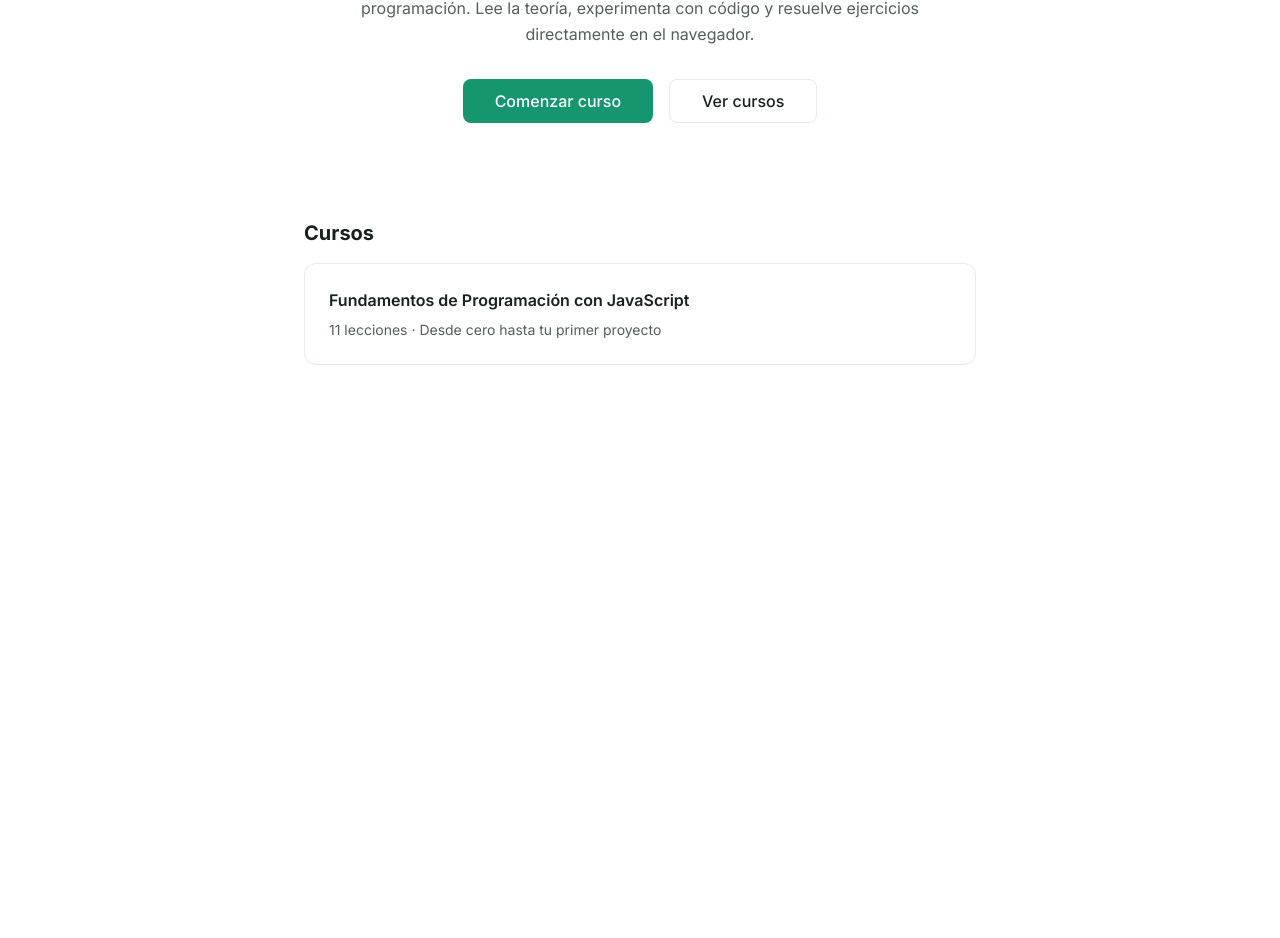
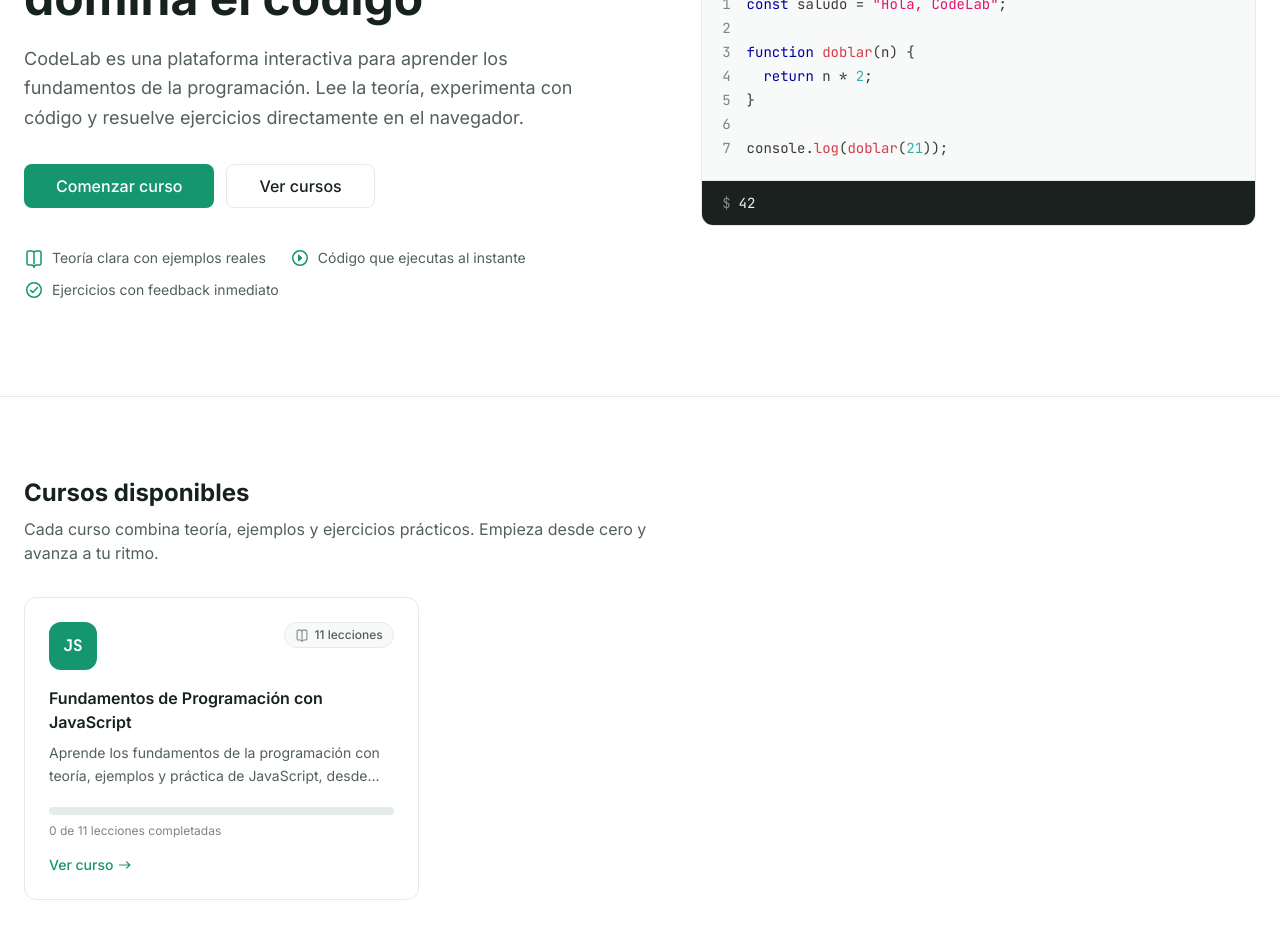
Before and after one commit to felipeallen20/School-Code, a Next.js app: page / in a window 1280 px wide. Shown: the part 300-1238 px from the top of the page. Before the commit the page ends 800 px from the top, so only its background shows below. Built offline with nearby package versions, Linux system fonts and the light colour scheme.

Commit message:
feat: redesign home

```diff
--- a/app/cursos/[cursoSlug]/page.tsx
+++ b/app/cursos/[cursoSlug]/page.tsx
@@ -1,6 +1,7 @@
 import Link from "next/link";
 import { notFound } from "next/navigation";
 import { buttonStyles } from "@/components/ui/button";
+import CourseLogo from "@/components/ui/course-logo";
 import { getCourseBySlug, getLessons } from "@/data/courses";
 import CourseLayout from "@/components/course/course-layout";
 
@@ -22,8 +23,13 @@
   return (
     <CourseLayout courseSlug={course.slug}>
       <div className="px-4 pt-8 sm:px-0">
-        <p className="text-sm text-text-muted">Curso</p>
-        <h1 className="mt-2 text-3xl font-bold text-text">{course.title}</h1>
+        <div className="flex items-center gap-4">
+          <CourseLogo slug={course.slug} className="h-14 w-14 rounded-2xl" />
+          <div>
+            <p className="text-sm text-text-muted">Curso</p>
+            <h1 className="mt-1 text-3xl font-bold text-text">{course.title}</h1>
+          </div>
+        </div>
         <p className="mt-3 max-w-2xl text-base text-text-secondary">
           {course.description}
         </p>
--- a/app/page.tsx
+++ b/app/page.tsx
@@ -1,45 +1,143 @@
 import Link from "next/link";
 import { buttonStyles } from "@/components/ui/button";
+import { courses } from "@/data/courses";
+import CourseCard from "@/components/course/course-card";
+import HeroCodePanel from "@/components/home/hero-code-panel";
+
+const features = [
+  {
+    label: "Teoría clara con ejemplos reales",
+    icon: (
+      <svg
+        viewBox="0 0 20 20"
+        fill="none"
+        stroke="currentColor"
+        aria-hidden="true"
+        className="h-5 w-5 shrink-0 text-primary"
+      >
+        <path
+          d="M3 4.5A1.5 1.5 0 0 1 4.5 3h3A2.5 2.5 0 0 1 10 4.3 2.5 2.5 0 0 1 12.5 3h3A1.5 1.5 0 0 1 17 4.5v11a1.5 1.5 0 0 1-1.5 1.5h-3a2.5 2.5 0 0 0-2.5 2.5 2.5 2.5 0 0 0-2.5-2.5h-3A1.5 1.5 0 0 1 3 15.5v-11Z"
+          strokeWidth="1.5"
+          strokeLinejoin="round"
+        />
+        <path d="M10 4.3v12" strokeWidth="1.5" />
+      </svg>
+    ),
+  },
+  {
+    label: "Código que ejecutas al instante",
+    icon: (
+      <svg
+        viewBox="0 0 20 20"
+        fill="none"
+        stroke="currentColor"
+        aria-hidden="true"
+        className="h-5 w-5 shrink-0 text-primary"
+      >
+        <circle cx="10" cy="10" r="7.25" strokeWidth="1.5" />
+        <path d="m8.5 7 3.5 3-3.5 3V7Z" fill="currentColor" />
+      </svg>
+    ),
+  },
+  {
+    label: "Ejercicios con feedback inmediato",
+    icon: (
+      <svg
+        viewBox="0 0 20 20"
+        fill="none"
+        stroke="currentColor"
+        aria-hidden="true"
+        className="h-5 w-5 shrink-0 text-primary"
+      >
+        <circle cx="10" cy="10" r="7.25" strokeWidth="1.5" />
+        <path
+          d="m6.5 10.3 2.2 2.2 4.8-5"
+          strokeWidth="1.5"
+          strokeLinecap="round"
+          strokeLinejoin="round"
+        />
+      </svg>
+    ),
+  },
+];
 
 export default function Home() {
   return (
-    <div className="flex flex-1 flex-col items-center px-6">
-      <main className="flex w-full max-w-2xl flex-col items-center py-24 text-center">
-        <span className="mb-6 inline-flex items-center rounded-full bg-primary-light px-3 py-1 text-sm font-medium text-primary">
+    <main className="flex-1">
+      <section className="border-b border-border">
+        <div className="mx-auto grid w-full max-w-[1320px] items-center gap-12 px-4 py-16 sm:px-6 sm:py-20 lg:grid-cols-[1.05fr_0.95fr] lg:gap-16 lg:py-24">
+          <div className="max-w-xl">
+            <span className="inline-flex items-center gap-2 rounded-full bg-primary-light px-3 py-1 text-sm font-medium text-primary">
+              <svg
+                viewBox="0 0 20 20"
+                fill="none"
+                stroke="currentColor"
+                aria-hidden="true"
+                className="h-4 w-4"
+              >
+                <path
+                  d="m7 4.5-4.5 5.5L7 15.5M13 4.5 17.5 10 13 15.5"
+                  strokeWidth="1.5"
+                  strokeLinecap="round"
+                  strokeLinejoin="round"
+                />
+              </svg>
               Aprende a programar en JavaScript
             </span>
-        <h1 className="text-3xl font-bold leading-tight text-text sm:text-4xl">
+            <h1 className="mt-6 text-4xl font-bold leading-tight text-text sm:text-5xl">
               Escribe, ejecuta y domina el código
             </h1>
-        <p className="mt-4 max-w-xl text-base leading-relaxed text-text-secondary">
-          CodeLab es una plataforma interactiva para aprender los fundamentos
-          de la programación. Lee la teoría, experimenta con código y resuelve
-          ejercicios directamente en el navegador.
+            <p className="mt-4 text-base leading-relaxed text-text-secondary sm:text-lg">
+              CodeLab es una plataforma interactiva para aprender los
+              fundamentos de la programación. Lee la teoría, experimenta con
+              código y resuelve ejercicios directamente en el navegador.
             </p>
-        <div className="mt-8 flex flex-col items-center gap-4 sm:flex-row">
-          <Link href="/cursos/fundamentos-de-programacion-con-javascript" className={buttonStyles({ size: "lg" })}>
+            <div className="mt-8 flex flex-col items-start gap-3 sm:flex-row sm:items-center">
+              <Link
+                href="/cursos/fundamentos-de-programacion-con-javascript"
+                className={buttonStyles({ size: "lg" })}
+              >
                 Comenzar curso
               </Link>
-          <Link href="#cursos" className={buttonStyles({ variant: "secondary", size: "lg" })}>
+              <Link
+                href="#cursos"
+                className={buttonStyles({ variant: "secondary", size: "lg" })}
+              >
                 Ver cursos
               </Link>
             </div>
+            <ul className="mt-10 flex flex-col gap-3 text-sm text-text-secondary sm:flex-row sm:flex-wrap sm:gap-x-6 sm:gap-y-3">
+              {features.map((feature) => (
+                <li key={feature.label} className="flex items-center gap-2">
+                  {feature.icon}
+                  {feature.label}
+                </li>
+              ))}
+            </ul>
+          </div>
+
+          <div className="mx-auto w-full max-w-lg lg:max-w-none">
+            <HeroCodePanel />
+          </div>
+        </div>
+      </section>
+
+      <section id="cursos" className="w-full">
+        <div className="mx-auto w-full max-w-[1320px] px-4 py-16 sm:px-6 sm:py-20">
+          <div className="flex flex-col gap-2">
+            <h2 className="text-2xl font-bold text-text">Cursos disponibles</h2>
+            <p className="max-w-2xl text-base text-text-secondary">
+              Cada curso combina teoría, ejemplos y ejercicios prácticos.
+              Empieza desde cero y avanza a tu ritmo.
+            </p>
+          </div>
+          <div className="mt-8 grid gap-6 sm:grid-cols-2 lg:grid-cols-3">
+            {courses.map((course) => (
+              <CourseCard key={course.slug} courseSlug={course.slug} />
+            ))}
+          </div>
+        </div>
+      </section>
     </main>
-
-      <section id="cursos" className="w-full max-w-2xl pb-24">
-        <h2 className="text-xl font-bold text-text">Cursos</h2>
-        <Link
-          href="/cursos/fundamentos-de-programacion-con-javascript"
-          className="mt-4 flex flex-col gap-2 rounded-card border border-border bg-white p-6 transition-colors hover:border-border-strong hover:bg-surface"
-        >
-          <span className="text-base font-semibold text-text">
-            Fundamentos de Programación con JavaScript
-          </span>
-          <span className="text-sm text-text-secondary">
-            11 lecciones · Desde cero hasta tu primer proyecto
-          </span>
-        </Link>
-      </section>
-    </div>
   );
 }
--- /dev/null
+++ b/components/course/course-card.tsx
@@ -0,0 +1,84 @@
+"use client";
+
+import Link from "next/link";
+import CourseLogo from "@/components/ui/course-logo";
+import ProgressBar from "@/components/ui/progress-bar";
+import { getCourseBySlug, getLessons } from "@/data/courses";
+import { useCourseProgress } from "@/lib/progress";
+
+interface CourseCardProps {
+  courseSlug: string;
+}
+
+export default function CourseCard({ courseSlug }: CourseCardProps) {
+  const course = getCourseBySlug(courseSlug);
+  const { completed } = useCourseProgress(courseSlug);
+  if (!course) return null;
+
+  const lessons = getLessons(course);
+  const total = lessons.length;
+  const percent = total ? Math.round((completed.length / total) * 100) : 0;
+
+  return (
+    <Link
+      href={`/cursos/${course.slug}`}
+      className="group flex flex-col gap-4 rounded-card border border-border bg-white p-6 transition-colors hover:border-border-strong hover:bg-surface"
+    >
+      <div className="flex items-start justify-between gap-4">
+        <CourseLogo slug={course.slug} />
+        <span className="inline-flex items-center gap-1.5 rounded-full border border-border bg-surface px-2.5 py-1 text-xs font-medium text-text-secondary">
+          <svg
+            viewBox="0 0 20 20"
+            fill="none"
+            stroke="currentColor"
+            aria-hidden="true"
+            className="h-3.5 w-3.5 text-text-muted"
+          >
+            <path
+              d="M3 4.5A1.5 1.5 0 0 1 4.5 3h3A2.5 2.5 0 0 1 10 4.3 2.5 2.5 0 0 1 12.5 3h3A1.5 1.5 0 0 1 17 4.5v11a1.5 1.5 0 0 1-1.5 1.5h-3a2.5 2.5 0 0 0-2.5 2.5 2.5 2.5 0 0 0-2.5-2.5h-3A1.5 1.5 0 0 1 3 15.5v-11Z"
+              strokeWidth="1.5"
+              strokeLinejoin="round"
+            />
+            <path d="M10 4.3v12" strokeWidth="1.5" />
+          </svg>
+          {total} lecciones
+        </span>
+      </div>
+
+      <div>
+        <h3 className="text-base font-semibold text-text">{course.title}</h3>
+        <p className="mt-2 line-clamp-2 text-sm leading-relaxed text-text-secondary">
+          {course.description}
+        </p>
+      </div>
+
+      <div className="mt-auto pt-1">
+        <ProgressBar
+          value={percent}
+          label={`Progreso de ${course.title}: ${percent}%`}
+        />
+        <p className="mt-2 text-xs text-text-muted">
+          {completed.length} de {total} lecciones completadas
+        </p>
+      </div>
+
+      <span className="inline-flex items-center gap-1 text-sm font-medium text-primary">
+        Ver curso
+        <svg
+          viewBox="0 0 20 20"
+          fill="none"
+          stroke="currentColor"
+          aria-hidden="true"
+          className="h-4 w-4 transition-transform duration-200 group-hover:translate-x-0.5"
+        >
+          <path
+            d="M3 10h13m0 0-4-4m4 4-4 4"
+            strokeWidth="1.5"
+            strokeLinecap="round"
+            strokeLinejoin="round"
+          />
+        </svg>
+      </span>
+    </Link>
+  );
+}
--- /dev/null
+++ b/components/home/hero-code-panel.tsx
@@ -0,0 +1,52 @@
+"use client";
+
+import { Highlight, themes } from "prism-react-renderer";
+
+const code = `const saludo = "Hola, CodeLab";
+
+function doblar(n) {
+  return n * 2;
+}
+
+console.log(doblar(21));`;
+
+export default function HeroCodePanel() {
+  return (
+    <div
+      aria-hidden="true"
+      className="overflow-hidden rounded-card border border-border bg-surface"
+    >
+      <div className="flex items-center gap-1.5 border-b border-border bg-background px-4 py-3">
+        <span className="h-3 w-3 rounded-full bg-border-strong" />
+        <span className="h-3 w-3 rounded-full bg-border-strong" />
+        <span className="h-3 w-3 rounded-full bg-border-strong" />
+        <span className="ml-3 font-mono text-xs text-text-muted">main.js</span>
+      </div>
+      <Highlight theme={themes.github} code={code} language="javascript">
+        {({ tokens, getLineProps, getTokenProps }) => (
+          <pre className="overflow-x-auto p-5 font-mono text-sm leading-6">
+            {tokens.map((line, index) => (
+              <div
+                key={index}
+                {...getLineProps({ line, className: "table-row" })}
+              >
+                <span className="table-cell pr-4 text-right text-text-muted select-none">
+                  {index + 1}
+                </span>
+                <span className="table-cell">
+                  {line.map((token, key) => (
+                    <span key={key} {...getTokenProps({ token })} />
+                  ))}
+                </span>
+              </div>
+            ))}
+          </pre>
+        )}
+      </Highlight>
+      <div className="flex items-center gap-2 border-t border-border bg-terminal px-5 py-3 font-mono text-sm text-terminal-text">
+        <span className="text-terminal-text/50">$</span>
+        42
+      </div>
+    </div>
+  );
+}
--- /dev/null
+++ b/components/ui/course-logo.tsx
@@ -0,0 +1,49 @@
+import type { ComponentType } from "react";
+
+function JsLogo() {
+  return (
+    <span className="font-mono text-base font-bold leading-none">JS</span>
+  );
+}
+
+function CodeLogo() {
+  return (
+    <svg
+      viewBox="0 0 24 24"
+      fill="none"
+      stroke="currentColor"
+      aria-hidden="true"
+      className="h-6 w-6"
+    >
+      <path
+        d="m8 7-5 5 5 5M16 7l5 5-5 5"
+        strokeWidth="1.8"
+        strokeLinecap="round"
+        strokeLinejoin="round"
+      />
+    </svg>
+  );
+}
+
+const logoBySlug: Record<string, ComponentType> = {
+  "fundamentos-de-programacion-con-javascript": JsLogo,
+};
+
+interface CourseLogoProps {
+  slug: string;
+  className?: string;
+}
+
+export default function CourseLogo({
+  slug,
+  className = "",
+}: CourseLogoProps) {
+  const Logo = logoBySlug[slug] ?? CodeLogo;
+  return (
+    <span
+      className={`inline-flex h-12 w-12 shrink-0 items-center justify-center rounded-xl bg-primary text-white ${className}`}
+    >
+      <Logo />
+    </span>
+  );
+}
```
Lines whose indentation alone changed are shown as unchanged.
